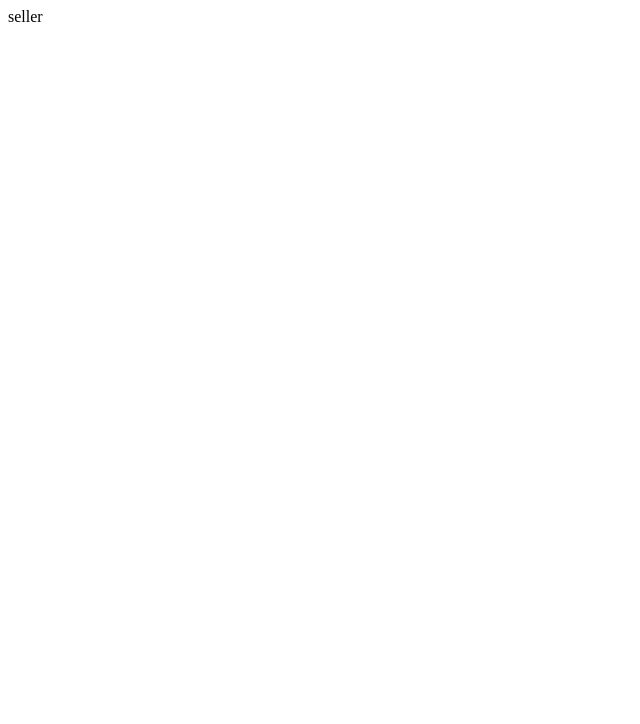
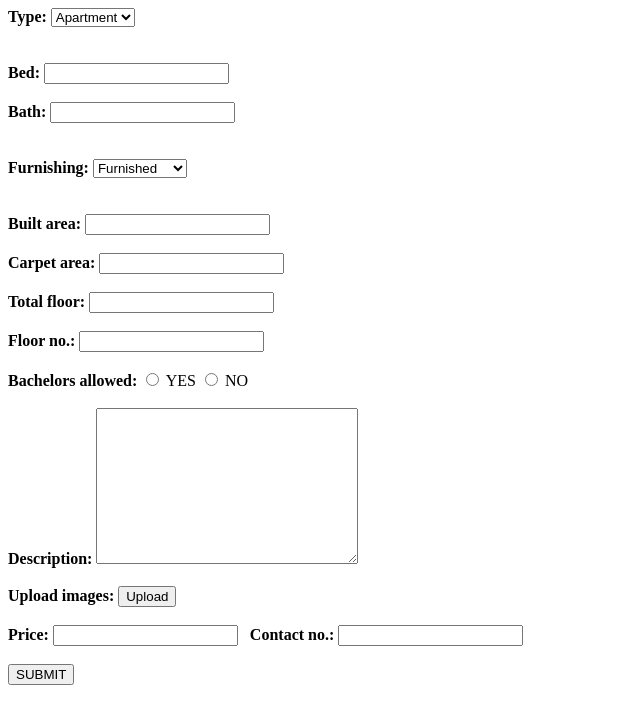
Before and after one commit to nikhilv2k01/for-rent, a Django app: page /pr2/app2 in a window 1280 px wide. Before the commit the part shown is almost empty. Shown: the top 724 px of the page, without its empty margins (0-640 px from the left). Run offline with Django 4.2, Linux system fonts and the light colour scheme.

Commit message:
seller added

```diff
--- a/home/static/css/a.css
+++ b/home/static/css/a.css
@@ -2,10 +2,7 @@
     color:rgb(55, 0, 255);
     font-size:larger;
 }
-.p2{
-    color:rgb(55, 0, 255);
-    font-size:larger;
-}
+
 .button2
 {
     border-radius: 4px;
--- a/home/templates/d.html
+++ b/home/templates/d.html
@@ -16,7 +16,8 @@
     </center>
     <form action="" method="post">
         <div>
-          <center>  <img src="{% static '22734530.jpg' %}" width="550"></center>
+          <center>  <img src="{% static '22734530.jpg' %}" width="550" alt="">
+           ></center>
         </div>
 
 
--- a/seller/templates/b.html
+++ b/seller/templates/b.html
@@ -7,6 +7,59 @@
     <title>Document</title>
 </head>
 <body>
-seller
+<form action="" method="post" width="50%">
+    <div>
+
+        <label for=""><b>Type:</b></label>
+        <select name="district" id="">
+        <option value="">Apartment</option>
+        <option value="">House</option>
+        <option value="">Shop</option>
+        </select>
+    </div>
+    <br><br>
+    <div>
+        <label for=""><b>Bed:</b></label>
+        <input type="text"><br><br>
+        <label for=""><b>Bath:</b></label>
+        <input type="text">
+    </div><br><br>
+    <div>
+
+        <label for=""><b>Furnishing:</b></label>
+        <select name="furnish" id="">
+        <option value="">Furnished</option>
+        <option value="">Unfurnished</option>
+
+        </select>
+    </div><br><br>
+    <label for=""><b>Built area:</b></label>
+        <input type="text">
+        <br><br>
+        <label for=""><b>Carpet area:</b></label>
+        <input type="text"><br><br>
+
+    <label for=""><b>Total floor:</b></label>
+        <input type="text">
+        <br><br>
+        <label for=""><b>Floor no.:</b></label>
+        <input type="text">
+        <br><br>
+        <label for=""><b>Bachelors allowed:</b></label>
+        <input type="radio"  name="gender" >
+<label for="">YES</label>
+        <input type="radio"  name="gender"  >
+<label for="">NO</label><br><br>
+<label for=""><b>Description:</b> </label>
+<textarea name="" id="" cols="30" rows="10"></textarea><br> <br>
+<label for=""><b>Upload images:</b></label>
+<button type="button">Upload </button><br><br>
+<label for=""><b>Price:</b></label>
+<input type="text" name="" id=""> &nbsp;
+<label for=""><b>Contact no.:</b></label>
+<input type="text"><br><br>
+<div align="left">
+<button type="submit" >SUBMIT</button></div>
+</form>
 </body>
 </html>
```
